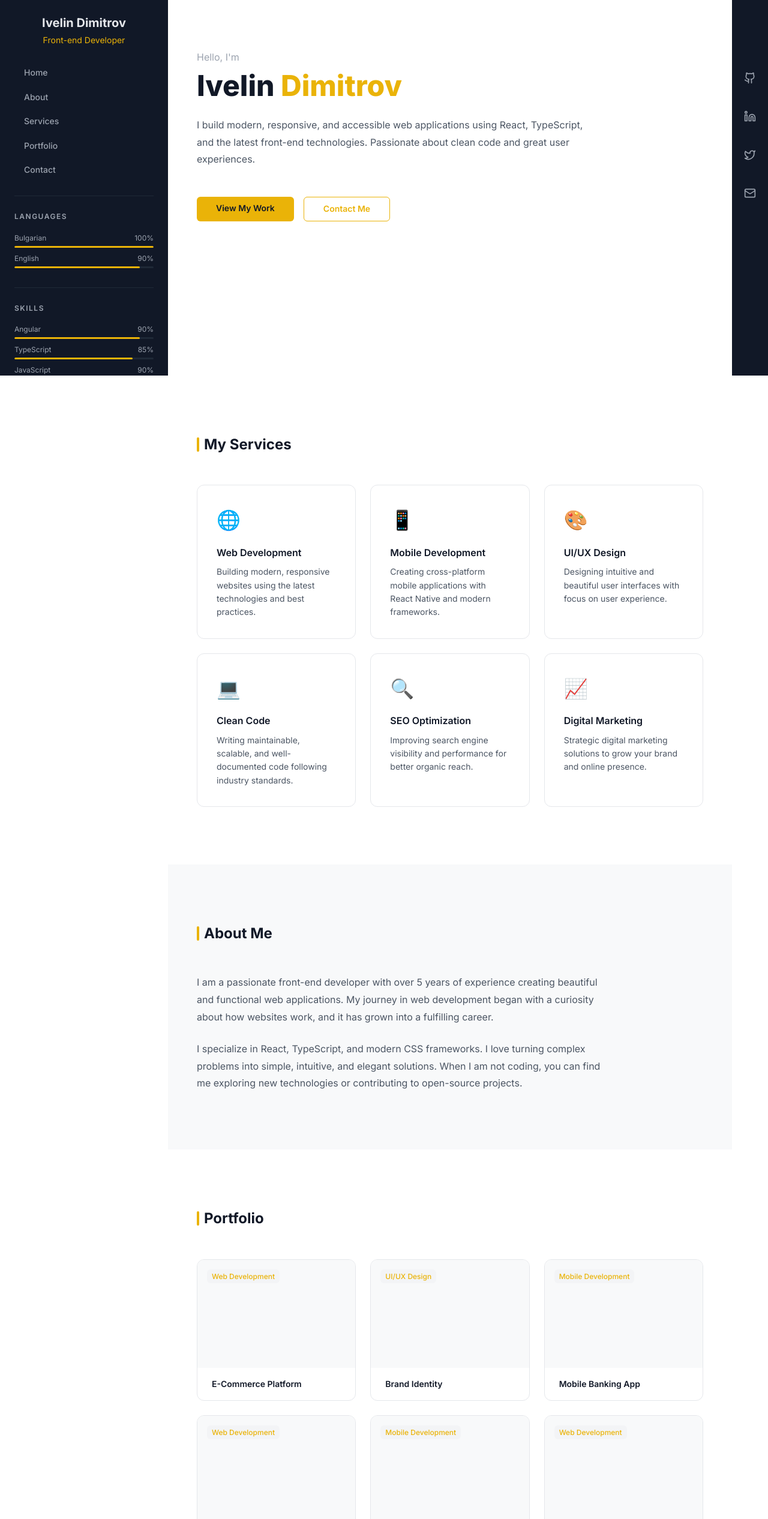
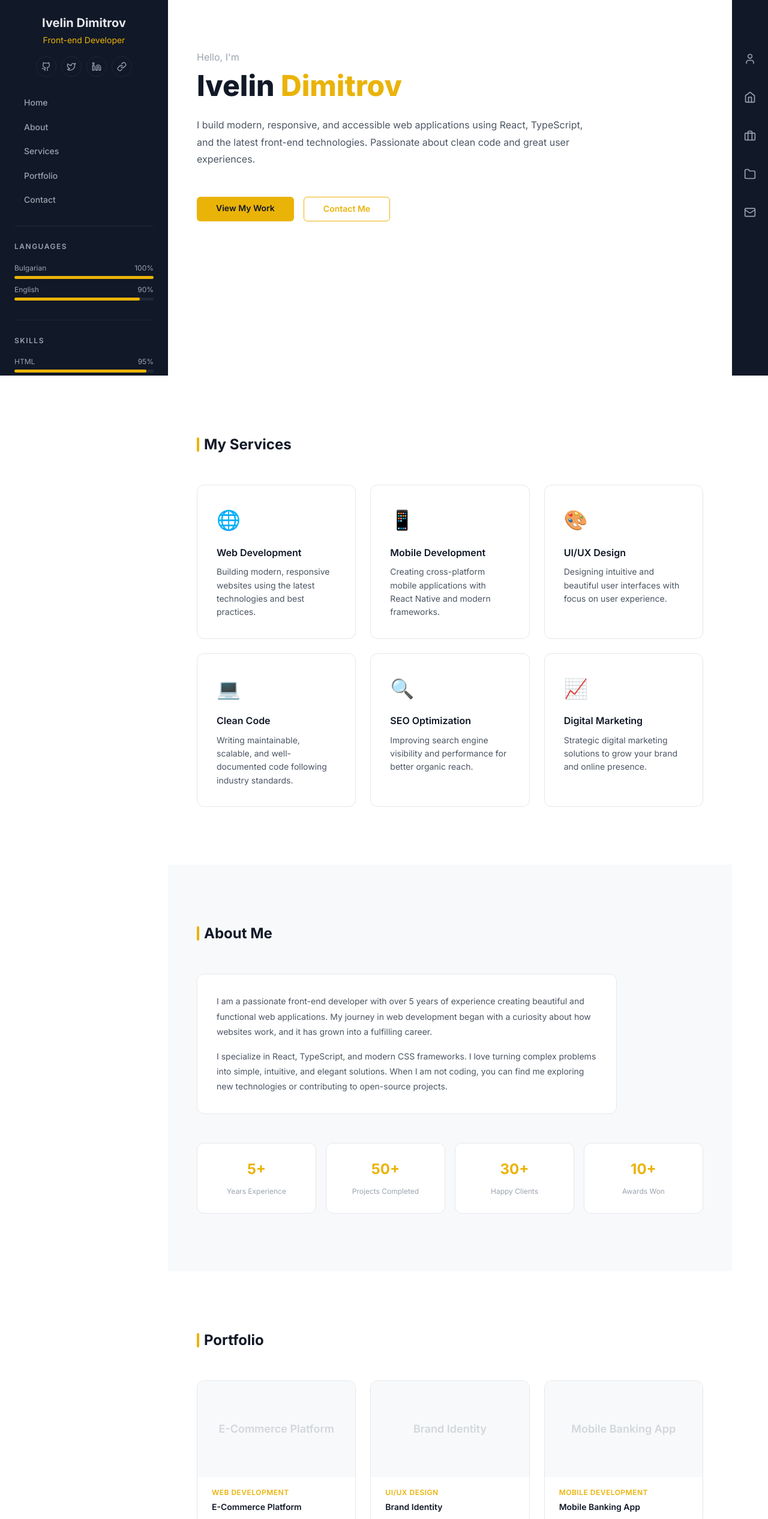
Before and after one commit to ivdanielov87/portfolio, an Angular app: page / in a window 1280 px wide. Shown: the part 174-2706 px from the top of the page at 60% size. Built offline with nearby package versions, Linux system fonts and the light colour scheme.

Commit message:
Match v0 screenshot: social icons, stats cards, portfolio layout, right nav bar, yellow photo border

```diff
--- a/src/app/components/about/about.component.html
+++ b/src/app/components/about/about.component.html
@@ -17,4 +17,23 @@
       contributing to open-source projects.
     </p>
   </div>
+
+  <div class="about__stats">
+    <div class="stat-card">
+      <span class="stat-card__number">5+</span>
+      <span class="stat-card__label">Years Experience</span>
+    </div>
+    <div class="stat-card">
+      <span class="stat-card__number">50+</span>
+      <span class="stat-card__label">Projects Completed</span>
+    </div>
+    <div class="stat-card">
+      <span class="stat-card__number">30+</span>
+      <span class="stat-card__label">Happy Clients</span>
+    </div>
+    <div class="stat-card">
+      <span class="stat-card__number">10+</span>
+      <span class="stat-card__label">Awards Won</span>
+    </div>
+  </div>
 </section>
--- a/src/app/components/about/about.component.scss
+++ b/src/app/components/about/about.component.scss
@@ -6,15 +6,51 @@
 
 .about__content {
   max-width: 700px;
+  background-color: $bg-card;
+  border: 1px solid $border-color;
+  border-radius: $radius-lg;
+  padding: $spacing-xl;
+  margin-bottom: $spacing-2xl;
 
   p {
-    font-size: $font-size-base;
+    font-size: $font-size-sm;
     color: $text-secondary;
     line-height: 1.8;
-    margin-bottom: $spacing-lg;
+    margin-bottom: $spacing-md;
 
     &:last-child {
       margin-bottom: 0;
     }
   }
 }
+
+.about__stats {
+  display: grid;
+  grid-template-columns: repeat(2, 1fr);
+  gap: $spacing-md;
+
+  @media (min-width: $bp-sm) {
+    grid-template-columns: repeat(4, 1fr);
+  }
+}
+
+.stat-card {
+  background-color: $bg-card;
+  border: 1px solid $border-color;
+  border-radius: $radius-lg;
+  padding: $spacing-lg;
+  text-align: center;
+
+  &__number {
+    display: block;
+    font-size: $font-size-2xl;
+    font-weight: 700;
+    color: $accent-primary;
+    margin-bottom: $spacing-xs;
+  }
+
+  &__label {
+    font-size: $font-size-xs;
+    color: $text-muted;
+  }
+}
--- a/src/app/components/navbar/navbar.component.html
+++ b/src/app/components/navbar/navbar.component.html
@@ -22,6 +22,27 @@
 
     <h2 class="sidebar__name">Ivelin Dimitrov</h2>
     <p class="sidebar__title">Front-end Developer</p>
+
+    <div class="sidebar__social">
+      @for (social of socialLinks; track social.name) {
+        <a [href]="social.url" target="_blank" rel="noopener noreferrer" class="sidebar__social-link" [attr.aria-label]="social.name">
+          @switch (social.icon) {
+            @case ('github') {
+              <svg xmlns="http://www.w3.org/2000/svg" width="16" height="16" viewBox="0 0 24 24" fill="none" stroke="currentColor" stroke-width="2" stroke-linecap="round" stroke-linejoin="round"><path d="M15 22v-4a4.8 4.8 0 0 0-1-3.5c3 0 6-2 6-5.5.08-1.25-.27-2.48-1-3.5.28-1.15.28-2.35 0-3.5 0 0-1 0-3 1.5-2.64-.5-5.36-.5-8 0C6 2 5 2 5 2c-.3 1.15-.3 2.35 0 3.5A5.403 5.403 0 0 0 4 9c0 3.5 3 5.5 6 5.5-.39.49-.68 1.05-.85 1.65-.17.6-.22 1.23-.15 1.85v4"/><path d="M9 18c-4.51 2-5-2-7-2"/></svg>
+            }
+            @case ('twitter') {
+              <svg xmlns="http://www.w3.org/2000/svg" width="16" height="16" viewBox="0 0 24 24" fill="none" stroke="currentColor" stroke-width="2" stroke-linecap="round" stroke-linejoin="round"><path d="M22 4s-.7 2.1-2 3.4c1.6 10-9.4 17.3-18 11.6 2.2.1 4.4-.6 6-2C3 15.5.5 9.6 3 5c2.2 2.6 5.6 4.1 9 4-.9-4.2 4-6.6 7-3.8 1.1 0 3-1.2 3-1.2z"/></svg>
+            }
+            @case ('linkedin') {
+              <svg xmlns="http://www.w3.org/2000/svg" width="16" height="16" viewBox="0 0 24 24" fill="none" stroke="currentColor" stroke-width="2" stroke-linecap="round" stroke-linejoin="round"><path d="M16 8a6 6 0 0 1 6 6v7h-4v-7a2 2 0 0 0-2-2 2 2 0 0 0-2 2v7h-4v-7a6 6 0 0 1 6-6z"/><rect width="4" height="12" x="2" y="9"/><circle cx="4" cy="4" r="2"/></svg>
+            }
+            @case ('link') {
+              <svg xmlns="http://www.w3.org/2000/svg" width="16" height="16" viewBox="0 0 24 24" fill="none" stroke="currentColor" stroke-width="2" stroke-linecap="round" stroke-linejoin="round"><path d="M10 13a5 5 0 0 0 7.54.54l3-3a5 5 0 0 0-7.07-7.07l-1.72 1.71"/><path d="M14 11a5 5 0 0 0-7.54-.54l-3 3a5 5 0 0 0 7.07 7.07l1.71-1.71"/></svg>
+            }
+          }
+        </a>
+      }
+    </div>
 
     <nav class="sidebar__nav">
       @for (link of navLinks; track link.target) {
--- a/src/app/components/navbar/navbar.component.scss
+++ b/src/app/components/navbar/navbar.component.scss
@@ -80,7 +80,7 @@
     margin-bottom: $spacing-lg;
     background: lightslategray;
     flex-shrink: 0;
-    border: 3px solid $sidebar-border;
+    border: 3px solid $sidebar-accent;
 
     img {
       width: 100%;
@@ -101,7 +101,30 @@
     font-size: $font-size-sm;
     color: $sidebar-accent;
     text-align: center;
+    margin-bottom: $spacing-md;
+  }
+
+  &__social {
+    display: flex;
+    gap: $spacing-sm;
     margin-bottom: $spacing-lg;
+  }
+
+  &__social-link {
+    display: flex;
+    align-items: center;
+    justify-content: center;
+    width: 34px;
+    height: 34px;
+    border-radius: 50%;
+    border: 1px solid $sidebar-border;
+    color: $sidebar-muted;
+    transition: all $transition-fast;
+
+    &:hover {
+      color: $sidebar-accent;
+      border-color: $sidebar-accent;
+    }
   }
 
   &__nav {
@@ -184,7 +207,7 @@
 
 .progress-bar {
   width: 100%;
-  height: 3px;
+  height: 5px;
   background-color: $sidebar-border;
   border-radius: 2px;
   overflow: hidden;
--- a/src/app/components/navbar/navbar.component.ts
+++ b/src/app/components/navbar/navbar.component.ts
@@ -16,7 +16,15 @@ export class NavbarComponent {
   personalInfo = [
     { label: 'Age', value: '39' },
     { label: 'Residence', value: 'Bulgaria' },
+    { label: 'Freelance', value: 'Available' },
     { label: 'Address', value: 'Ruse, Tulcha 8' },
+  ];
+
+  socialLinks = [
+    { name: 'GitHub', url: 'https://github.com', icon: 'github' },
+    { name: 'Twitter', url: 'https://twitter.com', icon: 'twitter' },
+    { name: 'LinkedIn', url: 'https://linkedin.com', icon: 'linkedin' },
+    { name: 'Website', url: '#', icon: 'link' },
   ];
 
   languages = [
@@ -25,11 +33,10 @@ export class NavbarComponent {
   ];
 
   skills = [
-    { name: 'Angular', percent: 90 },
-    { name: 'TypeScript', percent: 85 },
-    { name: 'JavaScript', percent: 90 },
-    { name: 'HTML/CSS', percent: 95 },
-    { name: 'Node.js', percent: 75 },
+    { name: 'HTML', percent: 95 },
+    { name: 'CSS', percent: 85 },
+    { name: 'JavaScript', percent: 80 },
+    { name: 'React', percent: 80 },
   ];
 
   navLinks = [
--- a/src/app/components/portfolio/portfolio.component.html
+++ b/src/app/components/portfolio/portfolio.component.html
@@ -7,9 +7,10 @@
     @for (project of projects; track project.title) {
       <div class="portfolio-card">
         <div class="portfolio-card__image">
-          <span class="portfolio-card__category">{{ project.category }}</span>
+          <span class="portfolio-card__preview-text">{{ project.title }}</span>
         </div>
         <div class="portfolio-card__content">
+          <span class="portfolio-card__category">{{ project.category }}</span>
           <h3 class="portfolio-card__title">{{ project.title }}</h3>
         </div>
       </div>
--- a/src/app/components/portfolio/portfolio.component.scss
+++ b/src/app/components/portfolio/portfolio.component.scss
@@ -33,24 +33,34 @@
 
   &__image {
     position: relative;
-    height: 180px;
+    height: 160px;
     background-color: $bg-secondary;
     display: flex;
-    align-items: flex-start;
-    padding: $spacing-md;
+    align-items: center;
+    justify-content: center;
   }
 
-  &__category {
-    font-size: $font-size-xs;
-    font-weight: 500;
-    color: $accent-primary;
-    background-color: $tag-bg;
-    padding: 2px $spacing-sm;
-    border-radius: $radius-sm;
+  &__preview-text {
+    font-size: $font-size-lg;
+    font-weight: 600;
+    color: $text-muted;
+    opacity: 0.4;
+    text-align: center;
+    padding: $spacing-md;
   }
 
   &__content {
     padding: $spacing-md $spacing-lg;
+  }
+
+  &__category {
+    display: block;
+    font-size: $font-size-xs;
+    font-weight: 600;
+    color: $accent-primary;
+    text-transform: uppercase;
+    letter-spacing: 0.5px;
+    margin-bottom: 4px;
   }
 
   &__title {
--- a/src/app/components/rightbar/rightbar.component.html
+++ b/src/app/components/rightbar/rightbar.component.html
@@ -1,21 +1,23 @@
 <aside class="right-bar">
-  @for (link of socialLinks; track link.name) {
+  @for (item of navItems; track item.target) {
     <a
-      [href]="link.url"
-      target="_blank"
-      rel="noopener noreferrer"
+      [href]="'#' + item.target"
       class="right-bar__link"
-      [attr.aria-label]="link.name"
+      [attr.aria-label]="item.name"
+      (click)="scrollTo($event, item.target)"
     >
-      @switch (link.icon) {
-        @case ('github') {
-          <svg xmlns="http://www.w3.org/2000/svg" width="20" height="20" viewBox="0 0 24 24" fill="none" stroke="currentColor" stroke-width="2" stroke-linecap="round" stroke-linejoin="round"><path d="M15 22v-4a4.8 4.8 0 0 0-1-3.5c3 0 6-2 6-5.5.08-1.25-.27-2.48-1-3.5.28-1.15.28-2.35 0-3.5 0 0-1 0-3 1.5-2.64-.5-5.36-.5-8 0C6 2 5 2 5 2c-.3 1.15-.3 2.35 0 3.5A5.403 5.403 0 0 0 4 9c0 3.5 3 5.5 6 5.5-.39.49-.68 1.05-.85 1.65-.17.6-.22 1.23-.15 1.85v4"/><path d="M9 18c-4.51 2-5-2-7-2"/></svg>
+      @switch (item.icon) {
+        @case ('user') {
+          <svg xmlns="http://www.w3.org/2000/svg" width="20" height="20" viewBox="0 0 24 24" fill="none" stroke="currentColor" stroke-width="2" stroke-linecap="round" stroke-linejoin="round"><path d="M19 21v-2a4 4 0 0 0-4-4H9a4 4 0 0 0-4 4v2"/><circle cx="12" cy="7" r="4"/></svg>
         }
-        @case ('linkedin') {
-          <svg xmlns="http://www.w3.org/2000/svg" width="20" height="20" viewBox="0 0 24 24" fill="none" stroke="currentColor" stroke-width="2" stroke-linecap="round" stroke-linejoin="round"><path d="M16 8a6 6 0 0 1 6 6v7h-4v-7a2 2 0 0 0-2-2 2 2 0 0 0-2 2v7h-4v-7a6 6 0 0 1 6-6z"/><rect width="4" height="12" x="2" y="9"/><circle cx="4" cy="4" r="2"/></svg>
+        @case ('home') {
+          <svg xmlns="http://www.w3.org/2000/svg" width="20" height="20" viewBox="0 0 24 24" fill="none" stroke="currentColor" stroke-width="2" stroke-linecap="round" stroke-linejoin="round"><path d="m3 9 9-7 9 7v11a2 2 0 0 1-2 2H5a2 2 0 0 1-2-2z"/><polyline points="9 22 9 12 15 12 15 22"/></svg>
         }
-        @case ('twitter') {
-          <svg xmlns="http://www.w3.org/2000/svg" width="20" height="20" viewBox="0 0 24 24" fill="none" stroke="currentColor" stroke-width="2" stroke-linecap="round" stroke-linejoin="round"><path d="M22 4s-.7 2.1-2 3.4c1.6 10-9.4 17.3-18 11.6 2.2.1 4.4-.6 6-2C3 15.5.5 9.6 3 5c2.2 2.6 5.6 4.1 9 4-.9-4.2 4-6.6 7-3.8 1.1 0 3-1.2 3-1.2z"/></svg>
+        @case ('briefcase') {
+          <svg xmlns="http://www.w3.org/2000/svg" width="20" height="20" viewBox="0 0 24 24" fill="none" stroke="currentColor" stroke-width="2" stroke-linecap="round" stroke-linejoin="round"><rect width="20" height="14" x="2" y="7" rx="2" ry="2"/><path d="M16 21V5a2 2 0 0 0-2-2h-4a2 2 0 0 0-2 2v16"/></svg>
+        }
+        @case ('folder') {
+          <svg xmlns="http://www.w3.org/2000/svg" width="20" height="20" viewBox="0 0 24 24" fill="none" stroke="currentColor" stroke-width="2" stroke-linecap="round" stroke-linejoin="round"><path d="M22 19a2 2 0 0 1-2 2H4a2 2 0 0 1-2-2V5a2 2 0 0 1 2-2h5l2 3h9a2 2 0 0 1 2 2z"/></svg>
         }
         @case ('mail') {
           <svg xmlns="http://www.w3.org/2000/svg" width="20" height="20" viewBox="0 0 24 24" fill="none" stroke="currentColor" stroke-width="2" stroke-linecap="round" stroke-linejoin="round"><rect width="20" height="16" x="2" y="4" rx="2"/><path d="m22 7-8.97 5.7a1.94 1.94 0 0 1-2.06 0L2 7"/></svg>
--- a/src/app/components/rightbar/rightbar.component.ts
+++ b/src/app/components/rightbar/rightbar.component.ts
@@ -9,10 +9,19 @@ import { CommonModule } from '@angular/common';
   styleUrl: './rightbar.component.scss',
 })
 export class RightbarComponent {
-  socialLinks = [
-    { name: 'GitHub', url: 'https://github.com', icon: 'github' },
-    { name: 'LinkedIn', url: 'https://linkedin.com', icon: 'linkedin' },
-    { name: 'Twitter', url: 'https://twitter.com', icon: 'twitter' },
-    { name: 'Email', url: 'mailto:hello@example.com', icon: 'mail' },
+  navItems = [
+    { name: 'About', target: 'about', icon: 'user' },
+    { name: 'Home', target: 'hero', icon: 'home' },
+    { name: 'Services', target: 'services', icon: 'briefcase' },
+    { name: 'Portfolio', target: 'portfolio', icon: 'folder' },
+    { name: 'Contact', target: 'contact', icon: 'mail' },
   ];
+
+  scrollTo(event: Event, sectionId: string): void {
+    event.preventDefault();
+    const el = document.getElementById(sectionId);
+    if (el) {
+      el.scrollIntoView({ behavior: 'smooth' });
+    }
+  }
 }
```
